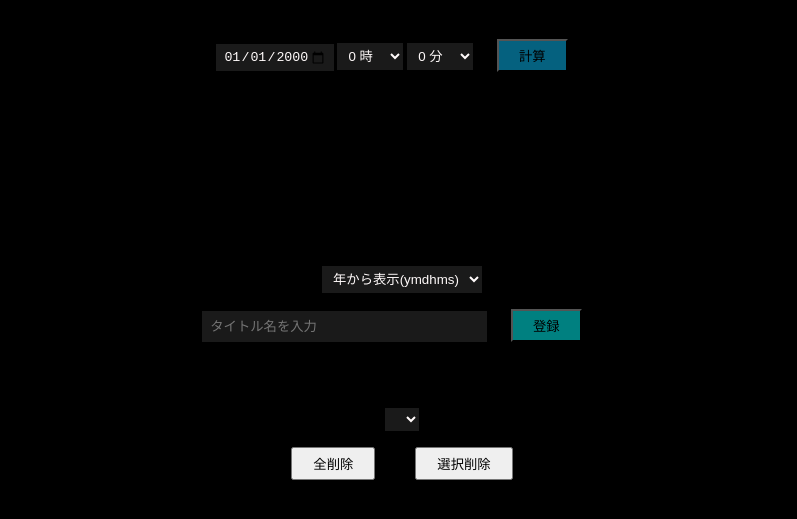
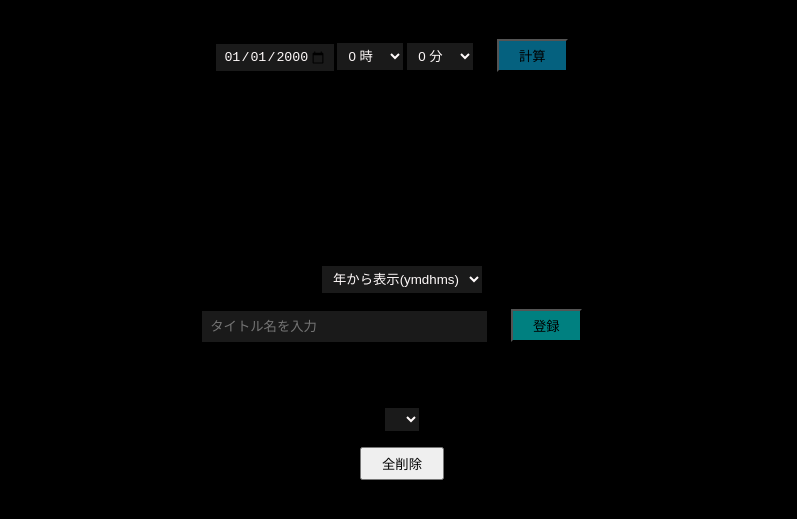
Before and after one commit to hisa39/anniversary_count_calc, a plain HTML site: page index.html in a window 1280 px wide. Shown: the part 147-666 px from the top of the page, without its empty margins (238-1035 px from the left). Drawn offline with Linux system fonts and the light colour scheme.

Commit message:
全削除のみに変更

```diff
--- a/index.html
+++ b/index.html
@@ -123,7 +123,7 @@
             <select id="titleName" name="bookmarkAnniv" size="1">
                 <option selected></option>
             </select>
-            <p><button id="delete" type="button">全削除</button><button id="choiceDelete" type="button">選択削除</button></p>
+            <p><button id="delete" type="button">全削除</button></p>
             <select name="bookmarkAnniv" id="bookmarkList" hidden>
                 <option selected></option>
             </select>
```
